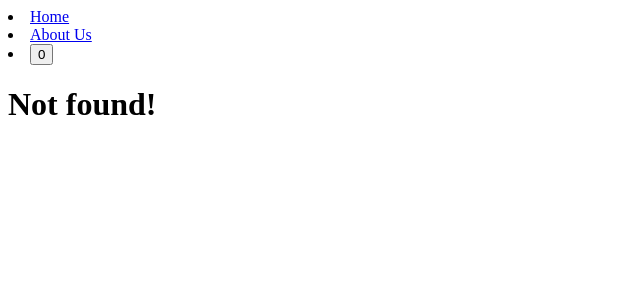
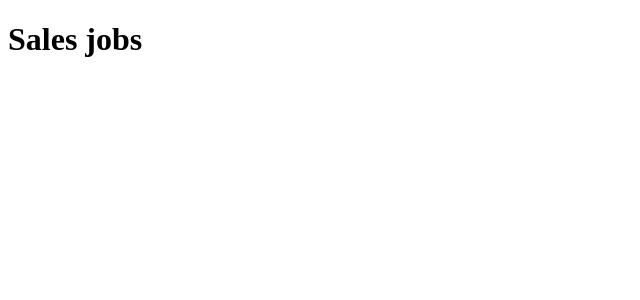
Before and after one commit to johj703/learn-nextjs14, a Next.js app: page /about-us/company/jobs/sales in a window 1280 px wide. Before the commit this address had no page. Shown: the top 300 px of the page, without its empty margins (0-640 px from the left). Built offline with nearby package versions, Linux system fonts and the light colour scheme.

Commit message:
company/jobs/sales 디렉토리 아래에 page 생성

```diff
--- /dev/null
+++ b/app/about-us/company/jobs/sales/page.tsx
@@ -0,0 +1,3 @@
+export default function Page() {
+  return <h1>Sales jobs</h1>;
+}
```
